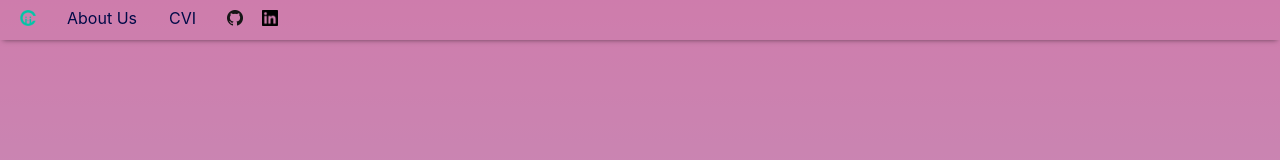
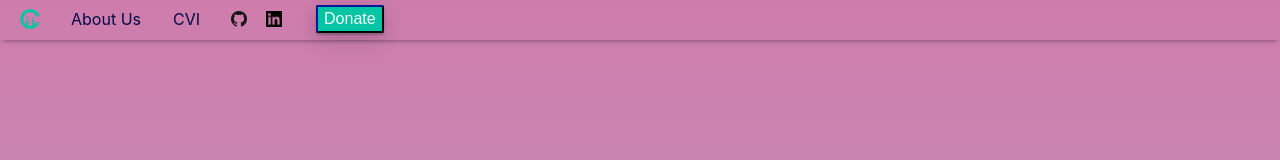
Before and after one commit to community-insight-impact/website, a Next.js app: page / in a window 1280 px wide. Shown: the top 160 px of the page. Built offline with nearby package versions, Linux system fonts and the light colour scheme.

Commit message:
donation station

```diff
--- a/components/nav.js
+++ b/components/nav.js
@@ -55,10 +55,11 @@ export default function Nav() {
                             className={`${styles.socials}`}
                         />
                     </a>
-                {/* <a href="https://pumagic.maps.arcgis.com/apps/opsdashboard/index.html#/be9712cf50f843f5a346ea145e82e01c"
-                        className={styles.dash}>
-                        Dashboard
-                </a>     */}
+                    <Link href="/donate">
+                        <button className={styles.donate}>
+                            Donate
+                        </button>
+                    </Link>
             </div>
         </nav>
     )
--- a/styles/Home.module.css
+++ b/styles/Home.module.css
@@ -89,6 +89,7 @@
   margin: 0;
   min-width: 200px;
   text-align: center;
+
 }
 
 .logo {
@@ -99,7 +100,7 @@
   margin-left: 20px;
   margin-right: 15px;
   width: auto;
-  height: 16px;
+  height: 20px;
 }
 
 .nav {
@@ -116,6 +117,7 @@
   top: 0;
   left:0;
   width: 100vw;
+
 }
 
 .nav a{
@@ -125,6 +127,7 @@
   display: block;
   padding: 0.25rem;
   color: #000a47;
+
 }
 
 .nav_grid{
@@ -135,10 +138,22 @@
   padding-top: 5px;
 }
 
-.dash{
-  margin: 0rem .5rem;
-  color: #fafafa !important;
-  float: right !important;
+.donate{
+  transition: all 0.5s ease-in-out;
+  -webkit-transition: all 0.5s ease-in-out;
+  display: flex;
+  flex-direction: column;
+  align-items: flex-start;
+  justify-content: center;
+  margin-left: 30px;
+  width: auto;
+  color:#fafafa;
+  height: 28px;
+  font-size: 16px;
+  background-color:#00c5a5;
+  border-radius: 2px;
+  box-shadow: 0 2px 2px 0 rgba(0,0,0,0.2), 0 6px 20px 0 rgba(0,0,0,0.19);
+  border-color: #000a47;
 }
 
 .nav_dropdown .nav_dropdown_bttn {
@@ -151,17 +166,15 @@
   position: relative;
   display: block;
   color:#000a47;
-
 }
 
 .nav_dropdown_content {
   display: none;
   position: absolute;
-  background-color: inherit;
+  background-color: #fafafa;
   min-width: 160px;
   box-shadow: 0px 4px 6px 0px #000a47;
   z-index: 1;
-
 }
 
 .nav_dropdown_content a {
@@ -170,7 +183,6 @@
   text-decoration: none;
   display: block;
   text-align: left;
-
 }
 
 .nav_dropdown_content a:hover {
@@ -205,8 +217,6 @@
   text-align: center;
 }
 
-
-
 .listItem{
   width: 200px;
   list-style: none;
```
